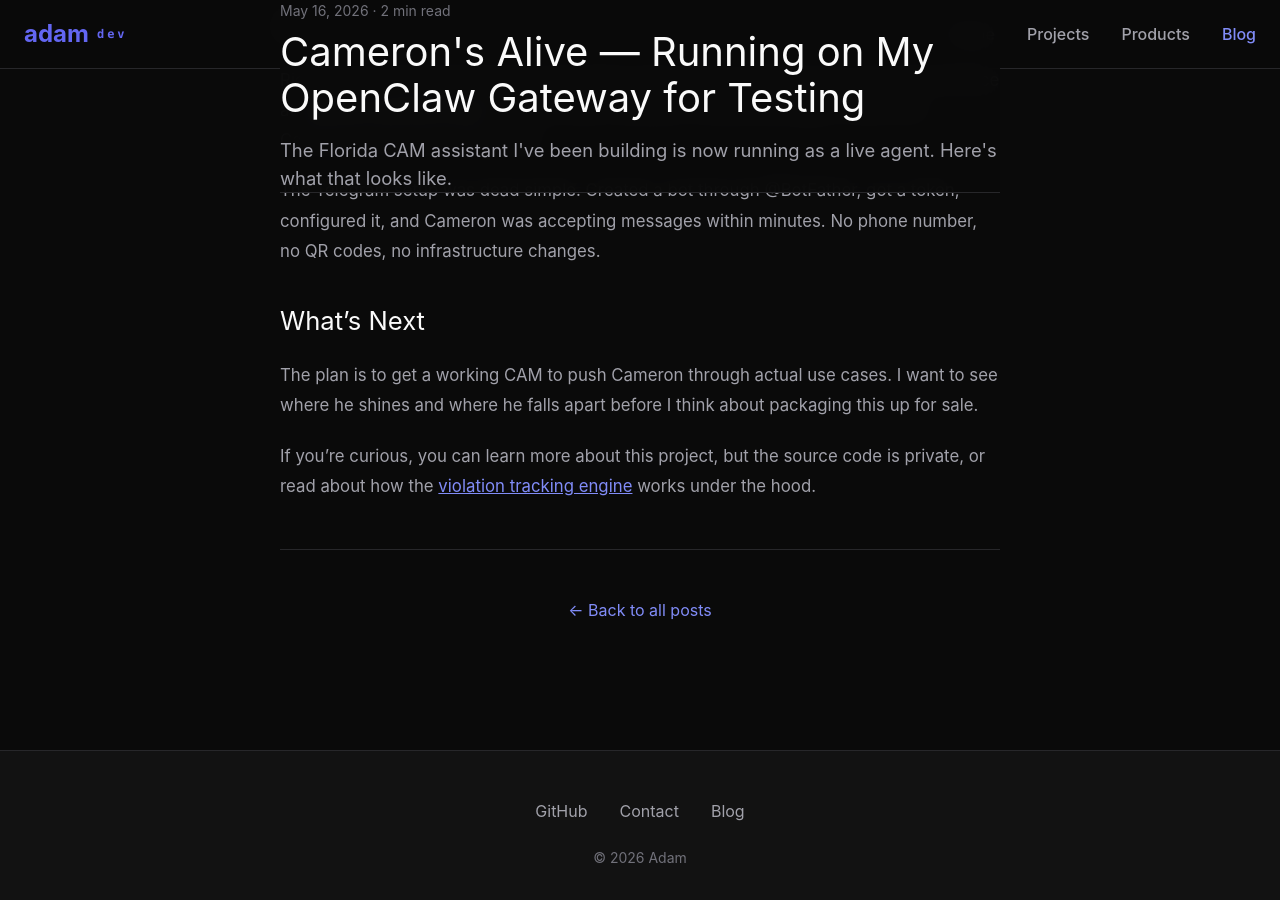
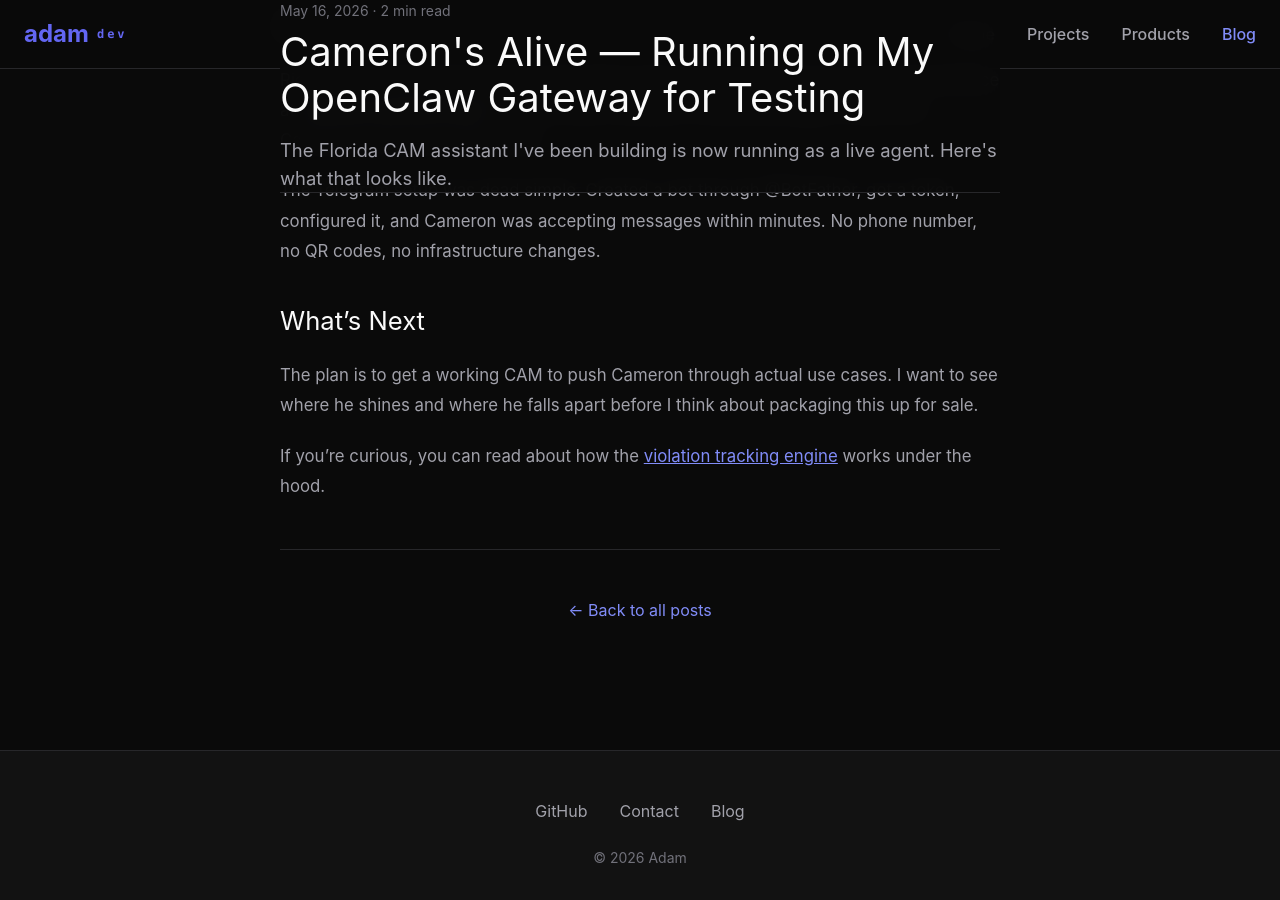
Before and after one commit to slashadams/Dev-Adam.com, a Jekyll site: the page built from _posts/2026-05-16-cameron-live-on-gateway.md, in a window 1280 px wide and 900 px high, scrolled down 993 px. Built offline with Jekyll 4.4.1, drawn with Linux system fonts in a browser that asks for light colours; nearby versions of some CDN libraries.

Commit message:
Remove source code mention from Cameron post

```diff
--- a/_posts/2026-05-16-cameron-live-on-gateway.md
+++ b/_posts/2026-05-16-cameron-live-on-gateway.md
@@ -29,4 +29,4 @@ The Telegram setup was dead simple. Created a bot through @BotFather, got a toke
 
 The plan is to get a working CAM to push Cameron through actual use cases. I want to see where he shines and where he falls apart before I think about packaging this up for sale.
 
-If you're curious, you can learn more about this project, but the source code is private, or read about how the [violation tracking engine](/blog/cameron-violation-engine/) works under the hood.
+If you're curious, you can read about how the [violation tracking engine](/blog/cameron-violation-engine/) works under the hood.
```
